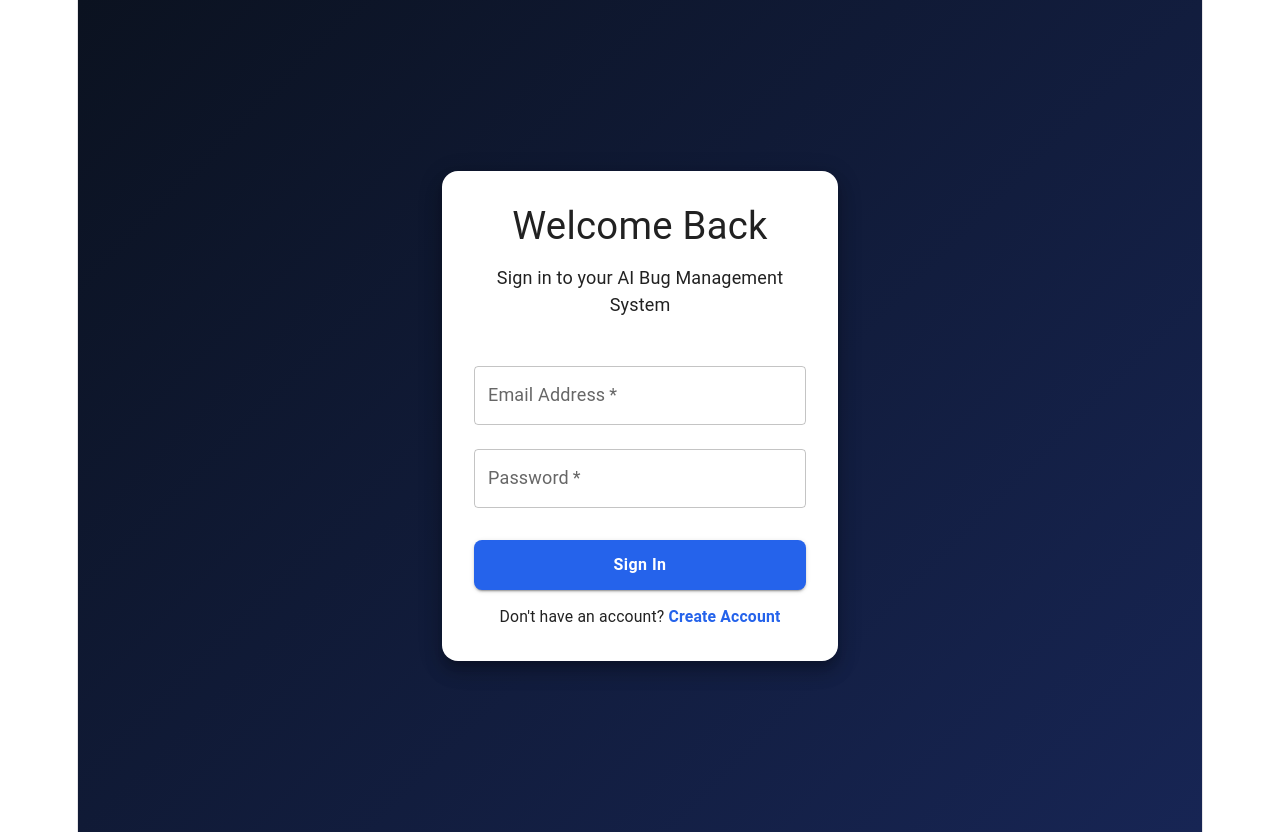
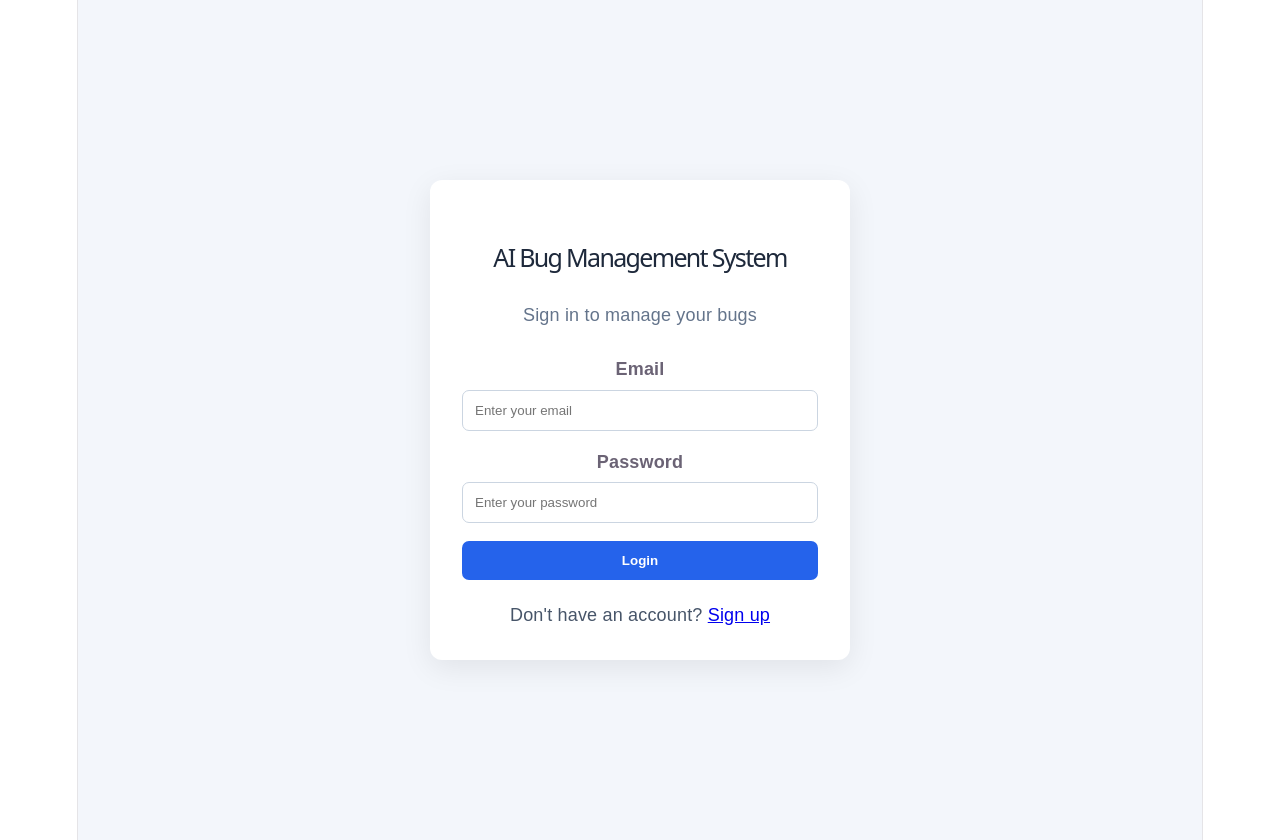
Before and after one commit to karamjitcse24-tech/AI-Bug-Detection-System, a React (Vite) app in the folder Frontend/: page /login in a window 1280 px wide. Built offline with nearby package versions, Linux system fonts and the light colour scheme.

Commit message:
Connect login page to backend authentication

```diff
--- a/Frontend/src/pages/Login.jsx
+++ b/Frontend/src/pages/Login.jsx
@@ -1,105 +1,134 @@
-import { Link } from "react-router-dom";
-import {
-  Box,
-  Button,
-  Container,
-  Paper,
-  TextField,
-  Typography,
-} from "@mui/material";
+
+import { useState } from "react";
+import { Link, useNavigate } from "react-router-dom";
+import { loginUser } from "../services/authService";
 
 export default function Login() {
+  const navigate = useNavigate();
+
+  const [email, setEmail] = useState("");
+  const [password, setPassword] = useState("");
+  const [loading, setLoading] = useState(false);
+  const [error, setError] = useState("");
+
+  const handleSubmit = async (event) => {
+    event.preventDefault();
+    setError("");
+    setLoading(true);
+
+    try {
+      const data = await loginUser({ email, password });
+
+      if (!data.token) {
+        throw new Error("Login succeeded, but no token was returned.");
+      }
+
+      sessionStorage.setItem("token", data.token);
+      sessionStorage.setItem("user", JSON.stringify({
+        id: data.id,
+        name: data.name,
+        email: data.email,
+      }));
+
+      navigate("/dashboard");
+    } catch (err) {
+      setError(
+        err.response?.data?.message ||
+        err.response?.data?.error ||
+        err.message ||
+        "Login failed. Please try again."
+      );
+    } finally {
+      setLoading(false);
+    }
+  };
+
   return (
-    <Box
-      sx={{
-        minHeight: "100vh",
-        display: "flex",
-        alignItems: "center",
-        justifyContent: "center",
-        background: "linear-gradient(135deg, #0b1220, #172554)",
-        padding: 2,
-      }}
-    >
-      <Container maxWidth="xs">
-        <Paper
-          elevation={12}
-          sx={{
-            padding: { xs: 3, sm: 4 },
-            borderRadius: 4,
-            backgroundColor: "#ffffff",
-          }}
-        >
-          <Typography
-            variant="h4"
-            fontWeight={800}
-            textAlign="center"
-            color="#172554"
-            gutterBottom
-          >
-            Welcome Back
-          </Typography>
+    <div style={styles.page}>
+      <div style={styles.card}>
+        <h1 style={styles.title}>AI Bug Management System</h1>
+        <p style={styles.subtitle}>Sign in to manage your bugs</p>
 
-          <Typography
-            textAlign="center"
-            color="text.secondary"
-            sx={{ mb: 4 }}
-          >
-            Sign in to your AI Bug Management System
-          </Typography>
+        <form onSubmit={handleSubmit}>
+          <label style={styles.label} htmlFor="email">Email</label>
+          <input
+            id="email"
+            type="email"
+            autoComplete="email"
+            placeholder="Enter your email"
+            value={email}
+            onChange={(e) => setEmail(e.target.value)}
+            required
+            style={styles.input}
+          />
 
-          <Box component="form">
-            <TextField
-              fullWidth
-              required
-              label="Email Address"
-              type="email"
-              autoComplete="email"
-              margin="normal"
-            />
+          <label style={styles.label} htmlFor="password">Password</label>
+          <input
+            id="password"
+            type="password"
+            autoComplete="current-password"
+            placeholder="Enter your password"
+            value={password}
+            onChange={(e) => setPassword(e.target.value)}
+            required
+            style={styles.input}
+          />
 
-            <TextField
-              fullWidth
-              required
-              label="Password"
-              type="password"
-              autoComplete="current-password"
-              margin="normal"
-            />
+          {error && <p role="alert" style={styles.error}>{error}</p>}
 
-            <Button
-              fullWidth
-              type="submit"
-              variant="contained"
-              sx={{
-                mt: 3,
-                mb: 2,
-                py: 1.4,
-                borderRadius: 2,
-                textTransform: "none",
-                fontSize: 16,
-                fontWeight: 700,
-                backgroundColor: "#2563eb",
-              }}
-            >
-              Sign In
-            </Button>
+          <button type="submit" disabled={loading} style={styles.button}>
+            {loading ? "Signing in..." : "Login"}
+          </button>
+        </form>
 
-            <Typography textAlign="center" variant="body2">
-              Don't have an account?{" "}
-              <Link
-                to="/signup"
-                style={{
-                  color: "#2563eb",
-                  fontWeight: 700,
-                  textDecoration: "none",
-                }}
-              >
-                Create Account
-              </Link>
-            </Typography>
-          </Box>
-        </Paper>
-      </Container>
-    </Box>
+        <p style={styles.footer}>
+          Don't have an account? <Link to="/signup">Sign up</Link>
+        </p>
+      </div>
+    </div>
   );
 }
+
+const styles = {
+  page: {
+    minHeight: "100vh",
+    display: "flex",
+    alignItems: "center",
+    justifyContent: "center",
+    background: "#f3f6fb",
+    padding: "20px",
+    fontFamily: "Arial, sans-serif",
+  },
+  card: {
+    width: "100%",
+    maxWidth: "420px",
+    padding: "32px",
+    background: "#fff",
+    borderRadius: "12px",
+    boxShadow: "0 8px 30px rgba(0,0,0,0.08)",
+    boxSizing: "border-box",
+  },
+  title: { fontSize: "25px", textAlign: "center", color: "#1e293b" },
+  subtitle: { textAlign: "center", color: "#64748b", marginBottom: "28px" },
+  label: { display: "block", marginBottom: "7px", fontWeight: "600" },
+  input: {
+    width: "100%",
+    padding: "12px",
+    marginBottom: "18px",
+    border: "1px solid #cbd5e1",
+    borderRadius: "7px",
+    boxSizing: "border-box",
+  },
+  button: {
+    width: "100%",
+    padding: "12px",
+    background: "#2563eb",
+    color: "#fff",
+    border: "none",
+    borderRadius: "7px",
+    cursor: "pointer",
+    fontWeight: "600",
+  },
+  error: { color: "#dc2626", fontSize: "14px" },
+  footer: { textAlign: "center", marginTop: "22px", color: "#475569" },
+};
```
